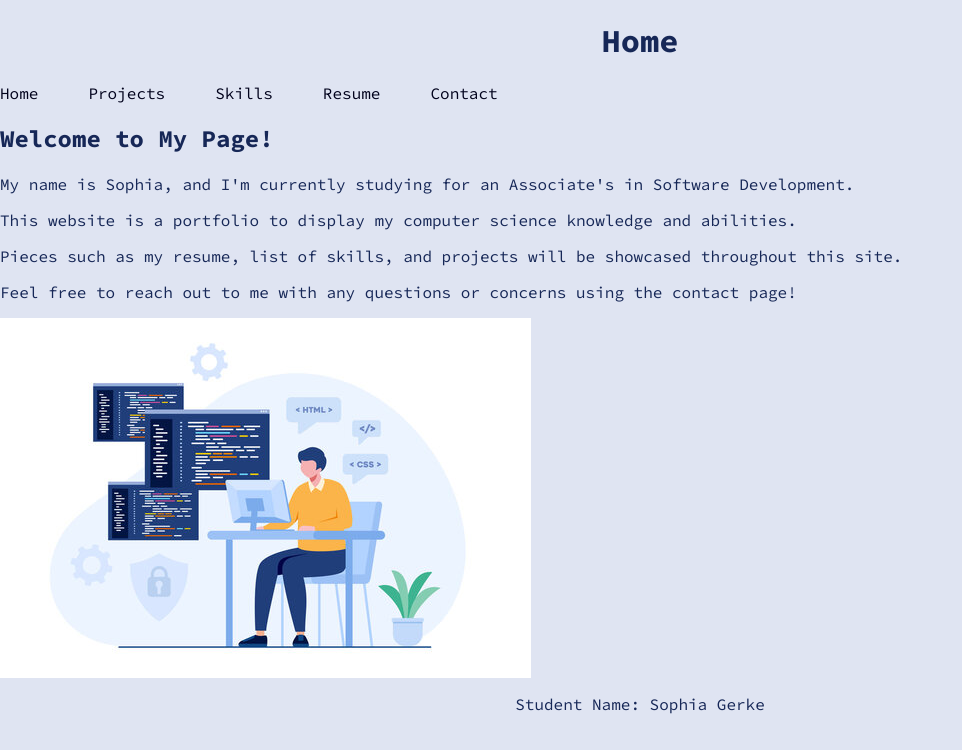
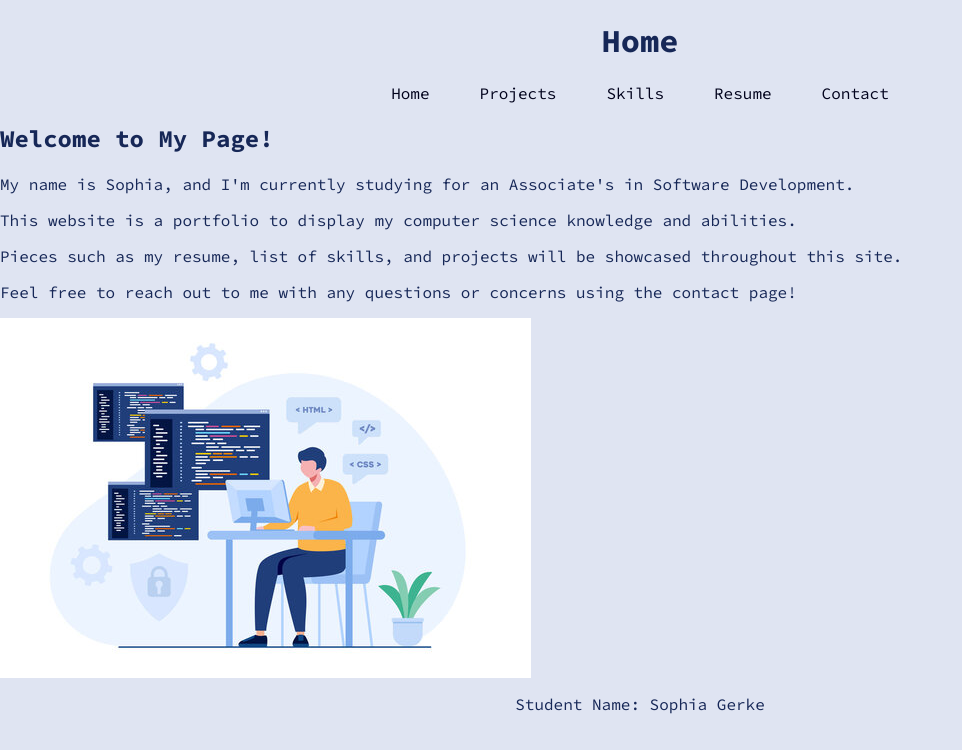
Before and after one commit to bophia/Portfolio-Final-Project, a plain HTML site: page index.html in a window 1280 px wide. Shown: the whole page, without its empty margins (0-962 px from the left). Drawn offline with Linux system fonts and the light colour scheme.

Commit message:
Update styles.css

```diff
--- a/css/styles.css
+++ b/css/styles.css
@@ -36,21 +36,14 @@ video {
 	border-radius: 10px;
 }
 
-header {
-	display: flex;
-	justify-content: center;
-	align-items: center;
-	gap: 2rem;
+h1 {
+	text-align: center;
 }
 
 /* Navigation elements */
-nav {
-  display: flex;
-  gap: 1.5rem;
-}
-
 nav ul {
 	display: flex;
+	justify-content: center;
 	list-style-type: none;
 	margin: 0;
 	padding: 0;
```
